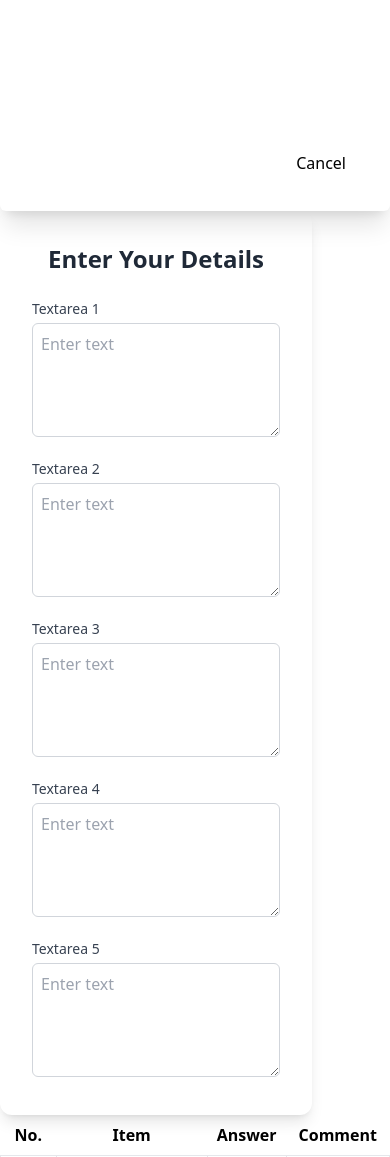
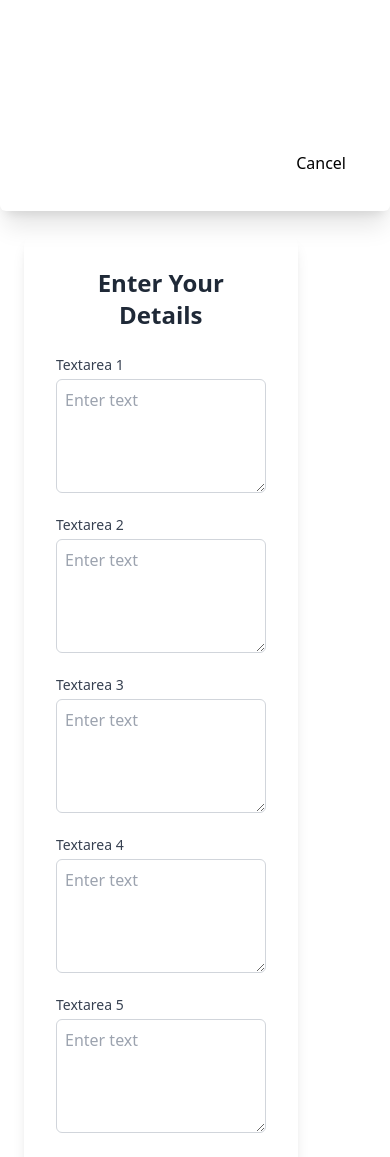
Before and after one commit to Ika1009/Tharos-Web-App, a PHP site: page /report/report.php in a window 390 px wide. Shown: the part 1482-2639 px from the top of the page. Run offline with PHP 8.4, Linux system fonts and the light colour scheme; the visitor is signed in with stand-in values (Sample User, id 1); style sheets or scripts are compiled from the project's sources; some libraries are stand-ins or nearby versions.

Commit message:
responsive

```diff
--- a/report/report.php
+++ b/report/report.php
@@ -213,6 +213,8 @@
       </li>
     </template>
 
+    <div class="container mx-auto p-6">
+
       <div class="bg-white p-8 rounded-xl shadow-lg max-w-xl w-4/5 space-y-6">
 
           <h1 class="text-2xl font-bold text-center text-gray-800">Enter Your Details</h1>
@@ -244,6 +246,8 @@
               </div>
 
           </div>
+      </div>
+
     </div>
 
     <div class="container mx-auto" id="formTop">
```
Lines whose indentation alone changed are shown as unchanged.
